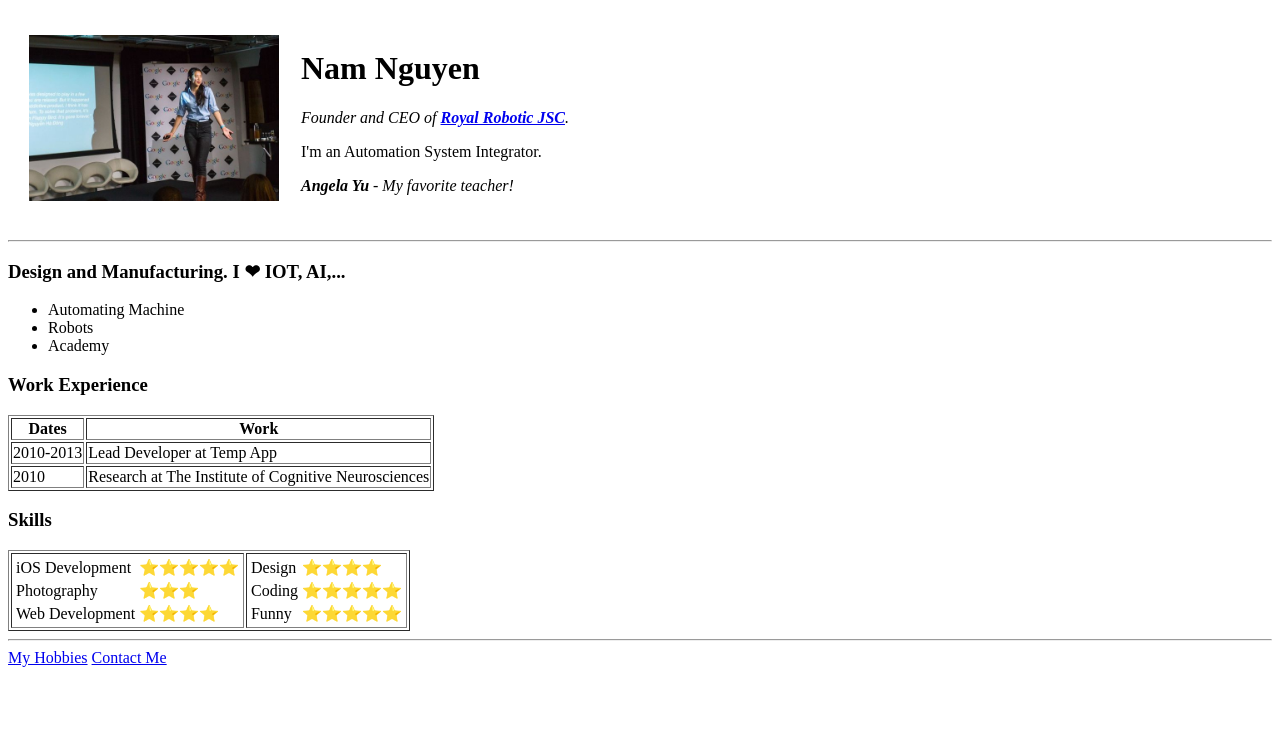
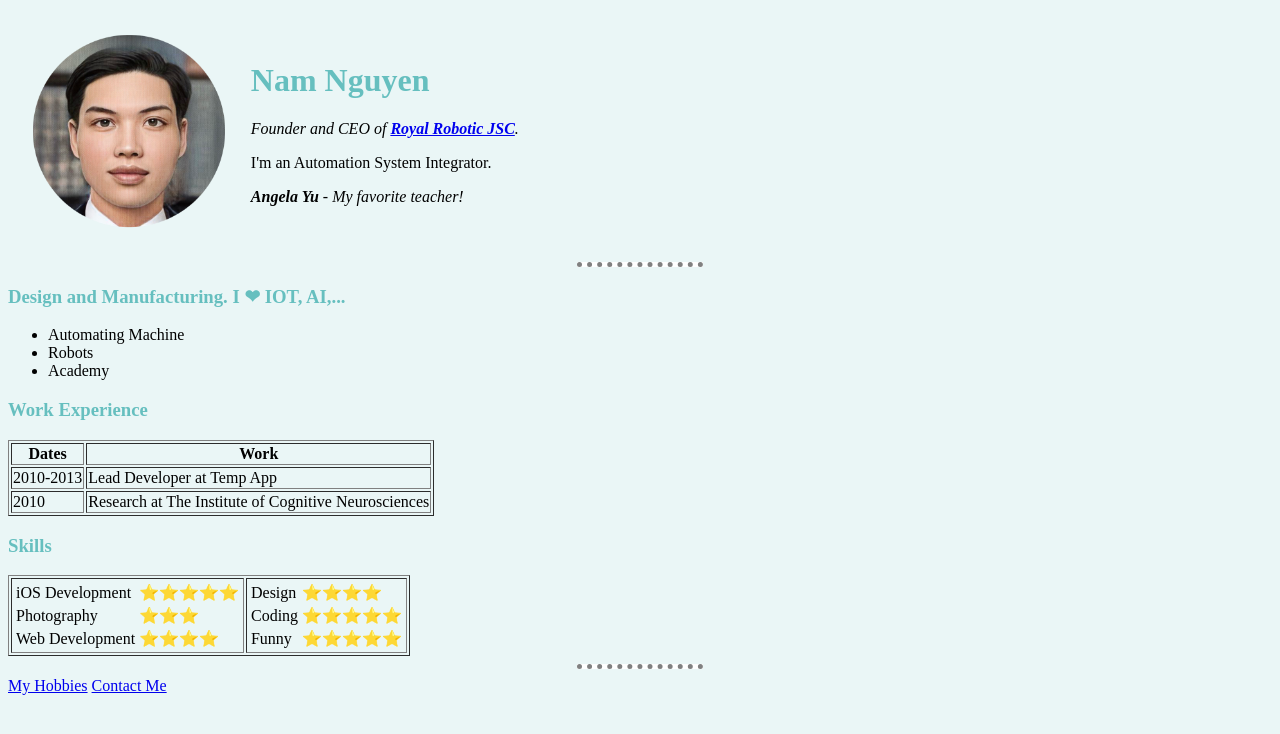
Before and after one commit to namndx/resume, a plain HTML site: page index.html in a window 1280 px wide. Drawn offline with Linux system fonts and the light colour scheme.

Commit message:
Add files via upload

```diff
--- /dev/null
+++ b/css/styles.css
@@ -0,0 +1,25 @@
+body {
+  background-color: #EAF6F6;
+}
+
+h1 {
+  color: #66BFBF;
+}
+
+h3 {
+  color: #66BFBF;
+}
+
+hr {
+  background-color: white;
+  border-style: none;
+  border-top-style: dotted;
+  border-color: gray;
+  border-width: 5px;
+  height: 0px;
+  width: 10%;
+}
+
+img {
+  height: 200px;
+}
--- a/index.html
+++ b/index.html
@@ -5,13 +5,15 @@
   <meta charset="utf-8">
   <meta name="description" content="This is the first website.">
   <title>💚 Nam's Personal Site</title>
+  <link rel="stylesheet" href="css/styles.css">
+
 </head>
 
 <body>
   <table cellspacing="20">
     <tr>
       <td>
-        <img src="images/angela-yu.jpeg" alt="angela profile picture" width="250px">
+        <img src="images/nam-nguyen.png" alt="my profile picture">
       </td>
       <td>
         <h1>Nam Nguyen</h1>
```
Also changed, not shown: contact-me.html (+1 -0 lines), hobbies.html (+1 -0 lines), images/nam-nguyen.png (added). Lines whose indentation alone changed are shown as unchanged.
